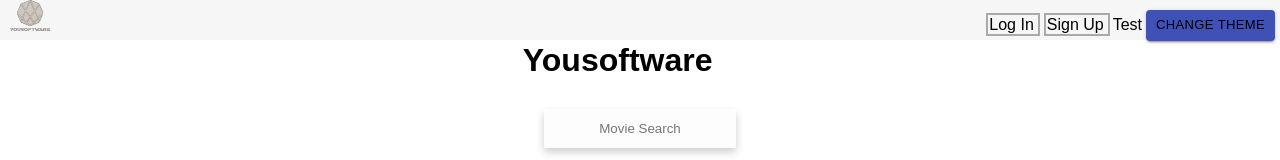
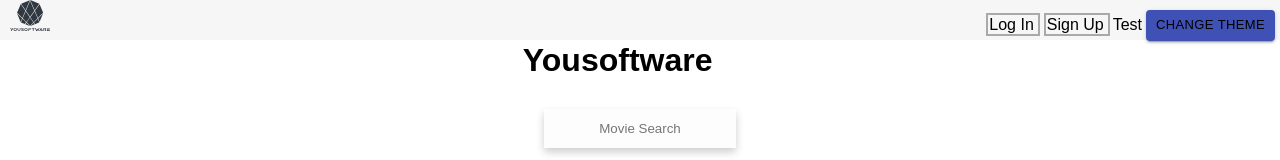
Before and after one commit to YousofMersal/yousof.site, a React (Create React App) app: page / in a window 1280 px wide. Shown: the top 160 px of the page. Built offline with nearby package versions, Linux system fonts and the light colour scheme; no server answers.

Commit message:
Fix correct logo per theme

```diff
--- a/src/client/components/Nav.tsx
+++ b/src/client/components/Nav.tsx
@@ -13,9 +13,9 @@ export default class NavBar extends Component<any, any> {
         <NavLink to='/'>
           <img
             className='navlogo'
-            src={require(this.props.themeChange === true
-              ? './assets/yousoftware.svg'
-              : './assets/yousoftware_inverted.svg')}
+            src={require(this.props.theme === 'dark'
+              ? './assets/yousoftware_inverted.svg'
+              : './assets/yousoftware.svg')}
             alt=''
           />
         </NavLink>
```
